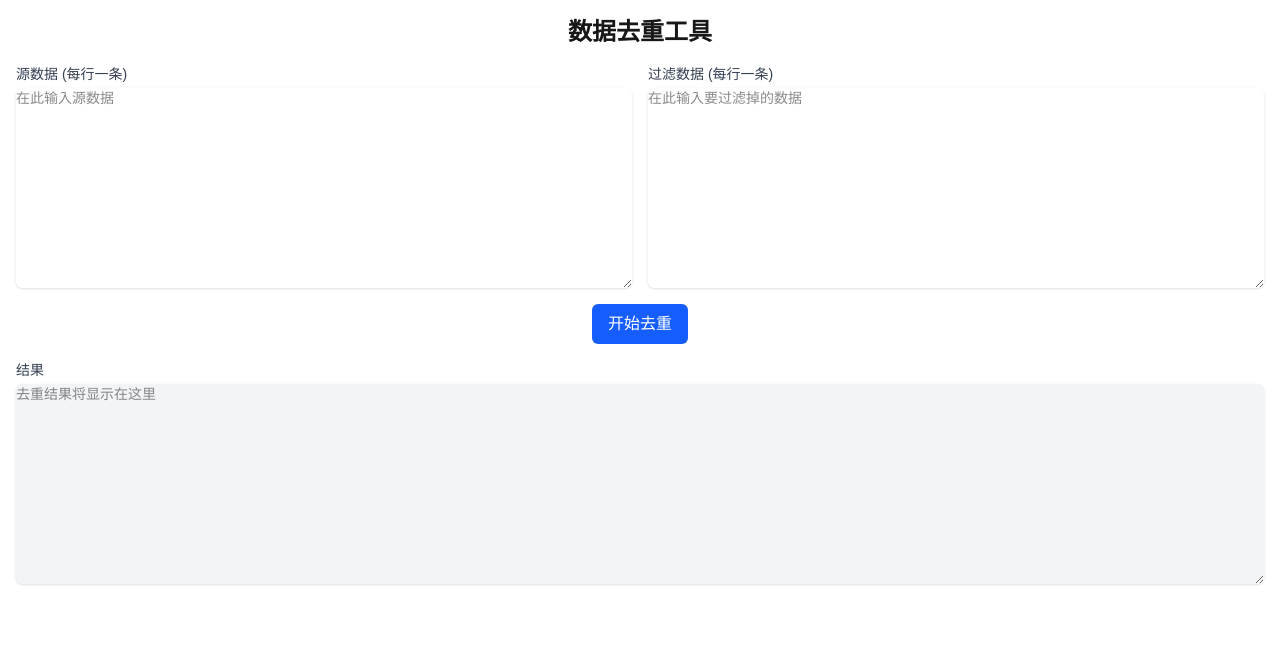
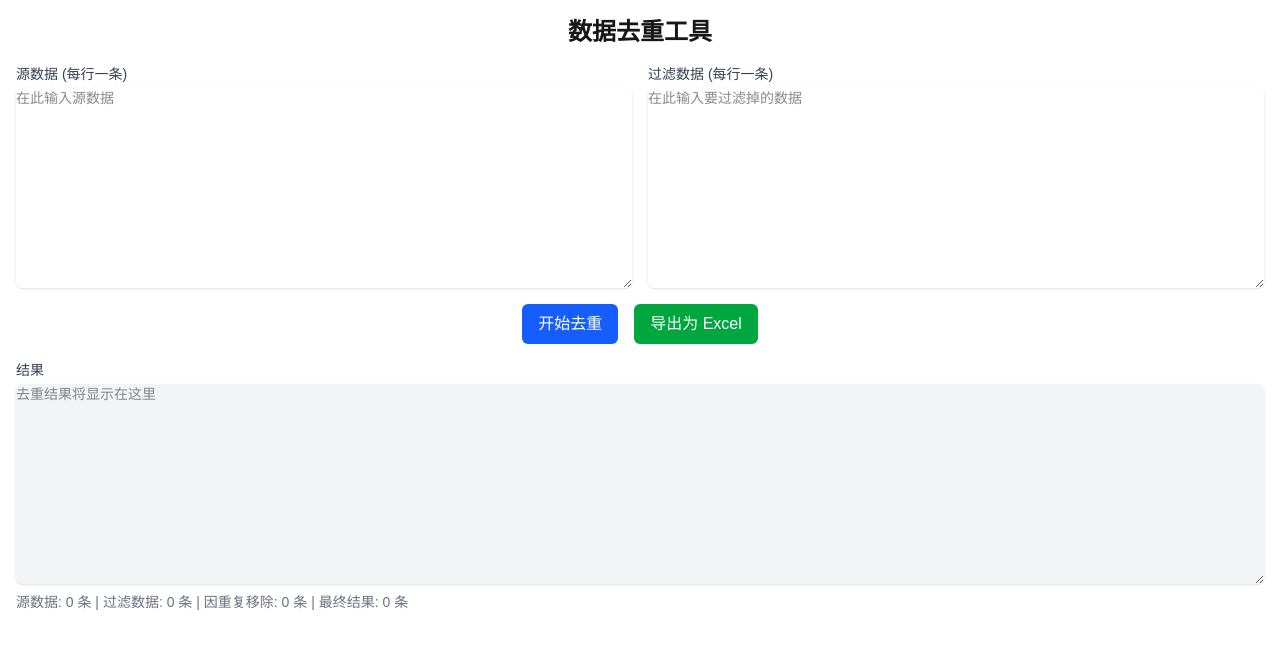
Before and after one commit to GLT1996/vercel-test, a Next.js app: page /data-filter in a window 1280 px wide. Shown: the top 648 px of the page. Built offline with nearby package versions, Linux system fonts and the light colour scheme.

Commit message:
feat: Add export to Excel functionality and enhance statistics

```diff
--- a/app/components/DataFilter.tsx
+++ b/app/components/DataFilter.tsx
@@ -1,18 +1,62 @@
 "use client";
 import { useState } from "react";
+import * as ExcelJS from "exceljs";
 
 export default function DataFilter() {
   const [sourceData, setSourceData] = useState("");
   const [filterData, setFilterData] = useState("");
   const [result, setResult] = useState("");
+  const [stats, setStats] = useState({
+    sourceCount: 0,
+    filterCount: 0,
+    deduplicatedCount: 0, // New stat
+    resultCount: 0,
+  });
 
   const handleFilter = () => {
-    const sourceLines = sourceData.split("\n");
-    const filterLines = new Set(filterData.split("\n").filter(line => line.trim() !== ""));
-    const filteredResult = sourceLines.filter(line => !filterLines.has(line));
-    // Deduplicate the filtered result
-    const deduplicatedResult = [...new Set(filteredResult)];
+    const sourceLines = sourceData.split("\n").filter(line => line.trim() !== "");
+    const filterLines = filterData.split("\n").filter(line => line.trim() !== "");
+    const filterLinesSet = new Set(filterLines);
+
+    const linesKept = sourceLines.filter(line => !filterLinesSet.has(line));
+    const linesFilteredOut = sourceLines.filter(line => filterLinesSet.has(line));
+
+    const deduplicatedResult = [...new Set(linesKept)];
     setResult(deduplicatedResult.join("\n"));
+    setStats({
+        sourceCount: sourceLines.length,
+        filterCount: linesFilteredOut.length,
+        deduplicatedCount: linesKept.length - deduplicatedResult.length, // Calculate new stat
+        resultCount: deduplicatedResult.length,
+    });
+  };
+
+  const handleExport = async () => {
+    if (!result) {
+        alert("没有可导出的数据。");
+        return;
+    }
+
+    const workbook = new ExcelJS.Workbook();
+    const worksheet = workbook.addWorksheet('去重结果');
+
+    const data = result.split('\n').map(line => ([line]));
+
+    worksheet.addRows(data);
+
+    try {
+        const buffer = await workbook.xlsx.writeBuffer();
+        const blob = new Blob([buffer], { type: 'application/vnd.openxmlformats-officedocument.spreadsheetml.sheet' });
+        const link = document.createElement('a');
+        link.href = URL.createObjectURL(blob);
+        link.download = 'data_filter_result.xlsx';
+        document.body.appendChild(link);
+        link.click();
+        document.body.removeChild(link);
+    } catch (error) {
+        console.error("导出 Excel 失败:", error);
+        alert("导出 Excel 失败。");
+    }
   };
 
   return (
@@ -46,12 +90,18 @@ export default function DataFilter() {
           />
         </div>
       </div>
-      <div className="mt-4 flex justify-center">
+      <div className="mt-4 flex justify-center gap-4">
         <button
           onClick={handleFilter}
           className="px-4 py-2 bg-blue-600 text-white rounded-md hover:bg-blue-700 focus:outline-none focus:ring-2 focus:ring-offset-2 focus:ring-blue-500"
         >
           开始去重
+        </button>
+        <button
+          onClick={handleExport}
+          className="px-4 py-2 bg-green-600 text-white rounded-md hover:bg-green-700 focus:outline-none focus:ring-2 focus:ring-offset-2 focus:ring-green-500"
+        >
+          导出为 Excel
         </button>
       </div>
       <div className="mt-4">
@@ -66,6 +116,9 @@ export default function DataFilter() {
           value={result}
           placeholder="去重结果将显示在这里"
         />
+        <div className="mt-2 text-sm text-gray-500 dark:text-gray-400">
+          源数据: {stats.sourceCount} 条 | 过滤数据: {stats.filterCount} 条 | 因重复移除: {stats.deduplicatedCount} 条 | 最终结果: {stats.resultCount} 条
+        </div>
       </div>
     </div>
   );
```
